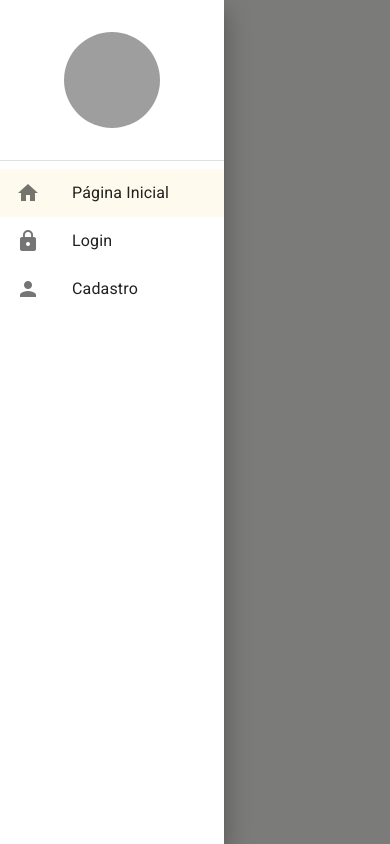
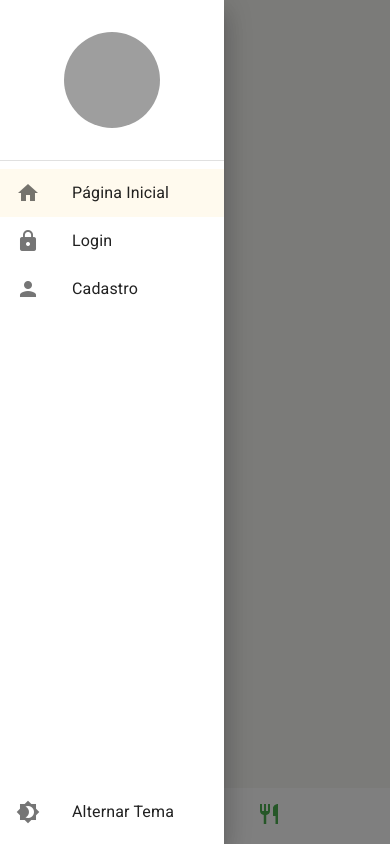
Before and after one commit to SidneyFerracinJr/happyfit, a React (Create React App) app: page /pagina-inicial in a window 390 px wide. Both pictures are taken after a click on the button "menu". Built offline with nearby package versions, Linux system fonts and the light colour scheme; grey boxes are pictures that could not be loaded.

Commit message:
feat: alternancia de tema e menu

```diff
--- a/src/App.tsx
+++ b/src/App.tsx
@@ -2,17 +2,18 @@ import { BrowserRouter } from 'react-router-dom';
 import { AppRoutes } from './routes';
 import { AppThemeProvider, DrawerProvider } from './shared/contexts';
 import { MenuLateral } from './shared/components';
+import { BarraDeFerramentas } from './shared/components';
 
 export const App = () => {
     return (
         <AppThemeProvider>
             <DrawerProvider>
+
                 <BrowserRouter>
-
                     <MenuLateral>
                         <AppRoutes />
+                        <BarraDeFerramentas />
                     </MenuLateral>
-
                 </BrowserRouter>
             </DrawerProvider>
         </AppThemeProvider>
--- a/src/pages/dashboard/Dashboard.tsx
+++ b/src/pages/dashboard/Dashboard.tsx
@@ -1,10 +1,13 @@
+import { BarraDeFerramentas } from '../../shared/components';
 import { LayoutBaseDePagina } from '../../shared/layouts';
 
 
 export const Dashboard = () => {
 
     return (
-        <LayoutBaseDePagina titulo='Página inicial' barraDeFerramentas={<>Barra de Ferramentas</>}>
+        <LayoutBaseDePagina
+            titulo='Página inicial'
+            barraDeFerramentas={(<BarraDeFerramentas/>)}>
           Testando
         </LayoutBaseDePagina>
     );
--- a/src/routes/index.tsx
+++ b/src/routes/index.tsx
@@ -27,10 +27,17 @@ export const AppRoutes = () => {
         ]);
     }, []);
 
+
     return (
         //configuracao de rotas
         <Routes>
-            <Route path="/pagina-inicial" element={<Dashboard/>} />
+            <Route path='/pagina-inicial' element={<Dashboard/>} />
+            <Route path='/login' element={<Dashboard/>} />
+            <Route path='/cadastro' element={<Dashboard/>} />
+
+            <Route path='/agua' element={<Dashboard/>} />
+            <Route path='/exercicios' element={<Dashboard/>} />
+            <Route path='/alimentacao' element={<Dashboard/>} />
 
             <Route path="*" element={<Navigate to="/pagina-inicial" />} />
         </Routes>
--- /dev/null
+++ b/src/shared/components/barra-de-ferramentas/BarraDeFerramentas.tsx
@@ -0,0 +1,54 @@
+import React from 'react';
+import BottomNavigation from '@mui/material/BottomNavigation';
+import BottomNavigationAction from '@mui/material/BottomNavigationAction';
+import RestaurantIcon from '@mui/icons-material/Restaurant';
+import FitnessCenterIcon from '@mui/icons-material/FitnessCenter';
+import LocalDrinkIcon from '@mui/icons-material/LocalDrink';
+import { useMediaQuery, useTheme } from '@mui/material';
+import { Link } from 'react-router-dom';
+
+export const BarraDeFerramentas: React.FC = () => {
+    const theme = useTheme();
+    const isSmallScreen = useMediaQuery(theme.breakpoints.down('sm'));
+
+    if (!isSmallScreen) {
+        return null; // Não exibe o componente em telas não "sm"
+    }
+    return (
+        <BottomNavigation
+            sx={{
+                position: 'fixed',
+                bottom: 0,
+                left: 0,
+                right: 0,
+                width: '100%',
+                margin: 'auto',
+            }}
+        >
+            <Link to="/agua">
+                <BottomNavigationAction
+                    label="Água"
+                    value="agua"
+                    icon={<LocalDrinkIcon />}
+                    sx={{ color: '#03a9f4', width:'30%' }}
+                />
+            </Link>
+            <Link to="/exercicios">
+                <BottomNavigationAction
+                    label="Exercícios"
+                    value="exercicios"
+                    icon={<FitnessCenterIcon />}
+                    sx={{ color: '#ffc107', width:'40%' }}
+                />
+            </Link>
+            <Link to="/alimentacao">
+                <BottomNavigationAction
+                    label="Alimentação"
+                    value="alimentacao"
+                    icon={<RestaurantIcon />}
+                    sx={{ color: '#4caf50', width:'30%' }}
+                />
+            </Link>
+        </BottomNavigation>
+    );
+};
--- a/src/shared/components/index.ts
+++ b/src/shared/components/index.ts
@@ -1 +1,2 @@
 export * from './menu-lateral/MenuLateral';
+export * from './barra-de-ferramentas/BarraDeFerramentas';
--- a/src/shared/components/menu-lateral/MenuLateral.tsx
+++ b/src/shared/components/menu-lateral/MenuLateral.tsx
@@ -1,7 +1,6 @@
-import { Avatar, Divider, Drawer, Icon, List, ListItemButton, ListItemIcon, ListItemText, useMediaQuery, useTheme } from '@mui/material';
-
-import { Box } from '@mui/system';
-import { useDrawerContext } from '../../contexts';
+// componente menu lateral da aplicação
+import { Avatar, Divider, Drawer, Icon, List, ListItemButton, ListItemIcon, ListItemText, useMediaQuery, useTheme, Box } from '@mui/material';
+import { useAppThemeContext, useDrawerContext } from '../../contexts';
 import React from 'react';
 import { useMatch, useNavigate, useResolvedPath } from 'react-router-dom';
 
@@ -37,16 +36,19 @@ export const MenuLateral: React.FC = ({ children }) => {
     const theme = useTheme();
     const smDown = useMediaQuery(theme.breakpoints.down('sm'));
     const { isDrawerOpen, toggleDrawerOpen, drawerOptions } = useDrawerContext();
+    const { toggleTheme } = useAppThemeContext();
+
     return (
         <>
+            {/* elemento drawer da aplicacao */}
             <Drawer open={isDrawerOpen} variant={smDown ? 'temporary' : 'permanent'} onClose={toggleDrawerOpen}>
                 <Box width={theme.spacing(28)} height='100%' display='flex' flexDirection='column'>
                     <Box width='100%' height={theme.spacing(20)} display='flex' alignItems='center' justifyContent='center'>
+                        {/* icone de avatar */}
                         <Avatar sx={{ height: theme.spacing(12), width: theme.spacing(12) }} alt='Sidney Ferracin Jr.' src='https://avatars.githubusercontent.com/u/64179428?v=4' />
                     </Box>
                     <Divider />
-
-                    <Box flex={1}>
+                    <Box>
                         <List component='nav'>
                             {drawerOptions.map(drawerOptions => (
                                 <ListItemLink
@@ -59,7 +61,17 @@ export const MenuLateral: React.FC = ({ children }) => {
                             ))}
                         </List>
                     </Box>
-
+                </Box>
+                {/* Item Alternar Tema do menu lateral */}
+                <Box flex={1}>
+                    <List component='nav'>
+                        <ListItemButton onClick={toggleTheme}>
+                            <ListItemIcon>
+                                <Icon>brightness_4</Icon>
+                            </ListItemIcon>
+                            <ListItemText primary="Alternar Tema" />
+                        </ListItemButton>
+                    </List>
                 </Box>
             </Drawer>
 
--- a/src/shared/themes/Dark.ts
+++ b/src/shared/themes/Dark.ts
@@ -1,8 +1,10 @@
+import { PlayCircleFilledWhite } from '@mui/icons-material';
 import { createTheme } from '@mui/material';
 import { cyan, yellow } from '@mui/material/colors';
 
 export const DarkTheme = createTheme({
     palette: {
+        mode: 'dark',
         primary: {
             main: yellow[700],
             dark: yellow[800],
@@ -19,5 +21,10 @@ export const DarkTheme = createTheme({
             paper: '#303134',
             default: '#202124',
         }
+    },
+    typography: { // configuracoes especificas do componente de tipografia. cada componente pode ser editado
+        allVariants: { // todos os elementos
+            color: 'white',
+        }
     }
 });
```
Also changed, not shown: src/shared/contexts/ThemeContext.tsx (+4 -5 lines).
